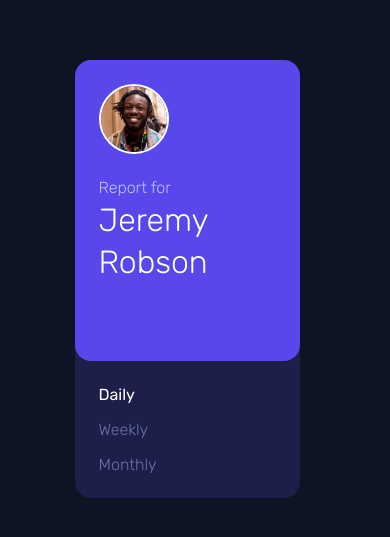
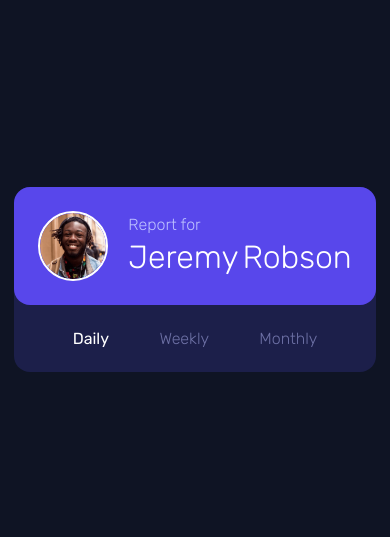
Before and after one commit to LunZaiZai0223/time-tracking-dashboard-main, a Vue app: page / in a window 390 px wide. Shown: the part 143-680 px from the top of the page. Built offline with nearby package versions, Linux system fonts and the light colour scheme; no server answers.

Commit message:
style: add basic RWD style
- bugs: desktop layout

```diff
--- a/src/App.vue
+++ b/src/App.vue
@@ -67,5 +67,11 @@ ul li {
   margin: 0 auto;
   grid-template-columns: max-content max-content;
   gap: 1rem;
+  @media screen and (max-width: 886px) {
+    grid-template-columns: auto;
+  }
+  @media screen and (max-width: 668px) {
+    padding: 2.5rem 0;
+  }
 }
 </style>
--- a/src/components/CardItem.vue
+++ b/src/components/CardItem.vue
@@ -19,10 +19,10 @@
       </header>
       <div class="card-body-content">
         <p>{{ getCurrentData }}<span>hrs</span></p>
+        <footer class="card-body-footer">
+          {{ getPreviousData }}
+        </footer>
       </div>
-      <footer class="card-body-footer">
-        <div>{{ getPreviousData }}</div>
-      </footer>
     </div>
   </div>
 </template>
@@ -100,9 +100,19 @@ export default {
     display: flex;
     flex-direction: column;
     border-radius: 1rem;
+    justify-content: space-between;
+    @media screen and (max-width: 886px) {
+      gap: 1rem;
+    }
   }
   &-header {
     height: 20%;
+    @media screen and (max-width: 886px) {
+      padding-bottom: 1.5rem;
+    }
+    @media screen and (max-width: 668px) {
+      padding-bottom: 0.75rem;
+    }
   }
   &-icon {
     position: absolute;
@@ -121,9 +131,12 @@ export default {
     border-bottom-left-radius: 0.85rem;
     background-color: $primary;
     padding: 1.5rem;
-    padding-bottom: 0px;
     cursor: pointer;
     transition: opacity 0.25s;
+    height: 80%;
+    @media screen and (max-width: 668px) {
+      padding-bottom: 1.5rem;
+    }
 
     &:hover {
       opacity: 0.8;
@@ -149,11 +162,36 @@ export default {
       color: White;
       margin-top: 1.5rem;
       font-weight: 300;
+      @media screen and (max-width: 886px) {
+        display: flex;
+        justify-content: space-between;
+        margin-top: 0.5rem;
+        flex-direction: column;
+        gap: 0.75rem;
+      }
+      @media screen and (max-width: 668px) {
+        flex-direction: row;
+        align-items: center;
+      }
+
+      p {
+        font-size: 1.75rem;
+        @media screen and (max-width: 886px) {
+          font-size: 2rem;
+        }
+      }
     }
 
     &-footer {
       margin-top: 0.75rem;
       color: $secondary-light;
+      @media screen and (max-width: 668px) {
+        font-size: 0.85rem;
+        margin-top: 0;
+      }
+      @media screen and (max-width: 886px) {
+        font-size: 1rem;
+      }
 
       div {
         margin-bottom: 1.5rem;
--- a/src/components/MainCard.vue
+++ b/src/components/MainCard.vue
@@ -76,6 +76,13 @@ section {
     padding-bottom: 5rem;
     border-radius: 1rem;
 
+    @media screen and (max-width: 886px) {
+      display: flex;
+      align-items: center;
+      gap: 1.25rem;
+      padding: 1.5rem !important;
+    }
+
     &-avatar {
       display: block;
       width: 70px;
@@ -83,6 +90,10 @@ section {
       border: 2px solid White;
       border-radius: 50%;
       margin-bottom: 1.5rem;
+
+      @media screen and (max-width: 886px) {
+        margin-bottom: 0;
+      }
     }
 
     &-text {
@@ -102,6 +113,10 @@ section {
         display: flex;
         flex-direction: column;
         gap: 0.25rem;
+
+        @media screen and (max-width: 886px) {
+          flex-direction: row;
+        }
       }
     }
   }
@@ -113,6 +128,12 @@ section {
     gap: 1rem;
     flex-direction: column;
     padding: 1.5rem;
+
+    @media screen and (max-width: 886px) {
+      flex-direction: row;
+      justify-content: space-evenly;
+      align-items: center;
+    }
 
     span {
       color: $secondary-light;
--- a/src/components/SubCard.vue
+++ b/src/components/SubCard.vue
@@ -72,5 +72,11 @@ ul {
   display: grid;
   grid-template-columns: repeat(3, 250px);
   gap: 1rem;
+  @media screen and (max-width: 1024px) {
+    grid-template-columns: repeat(3, minmax(200px, 1fr));
+  }
+  @media screen and (max-width: 668px) {
+    grid-template-columns: auto;
+  }
 }
 </style>
```
